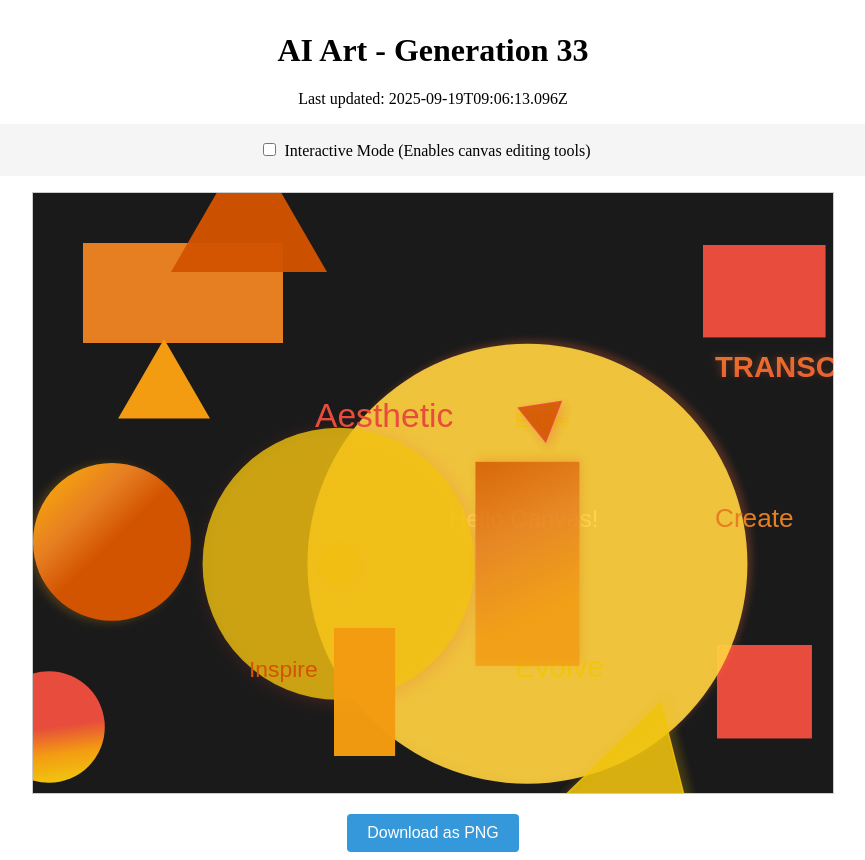
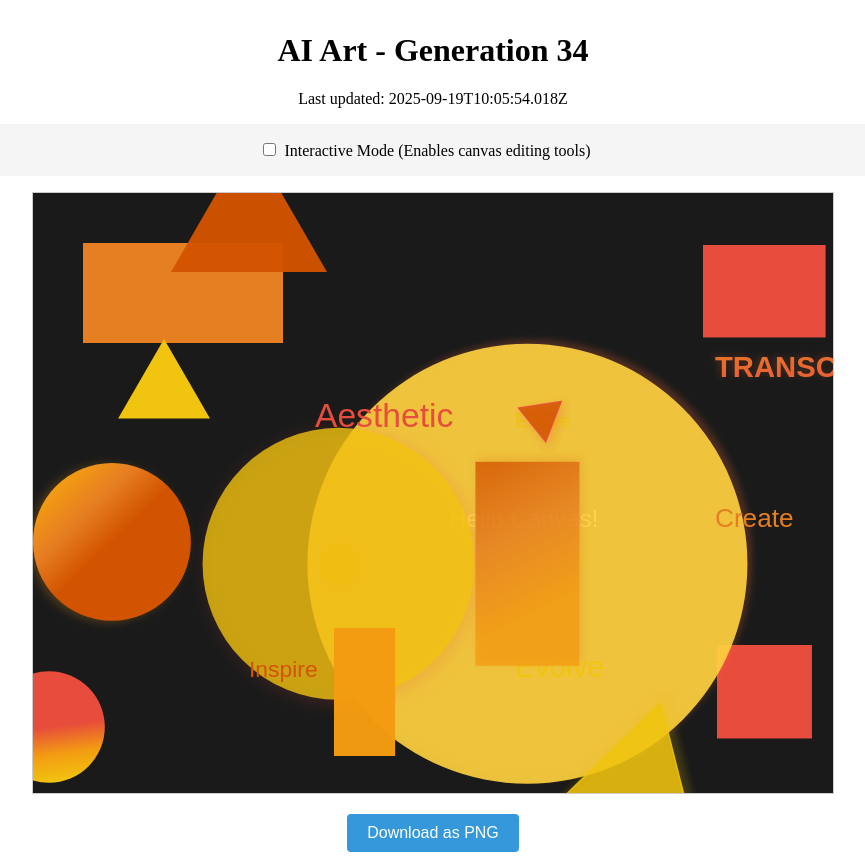
Before and after one commit to mcclowes/ai-art, a React (Vite) app: page / in a window 1280 px wide. Shown: the whole page, without its empty margins (207-1072 px from the left). Built offline with nearby package versions, Linux system fonts and the light colour scheme.

Commit message:
Improve artwork - Generation 34

```diff
--- a/src/artwork-state.ts
+++ b/src/artwork-state.ts
@@ -268,7 +268,7 @@ export const artworkState: ArtworkState = {
       "x": 131.05083453159747,
       "y": 199.05083453159747,
       "size": 53.05083453159748,
-      "fillStyle": "#f39c12",
+      "fillStyle": "#f1c40f",
       "id": "triangle_1758225949516"
     },
     {
@@ -353,7 +353,7 @@ export const artworkState: ArtworkState = {
       "id": "text_1758269224078"
     }
   ],
-  "generation": 33,
-  "lastUpdated": "2025-09-19T09:06:13.096Z",
+  "generation": 34,
+  "lastUpdated": "2025-09-19T10:05:54.018Z",
   "cycleStarted": "2025-09-18T01:32:28.775Z"
 };
```
